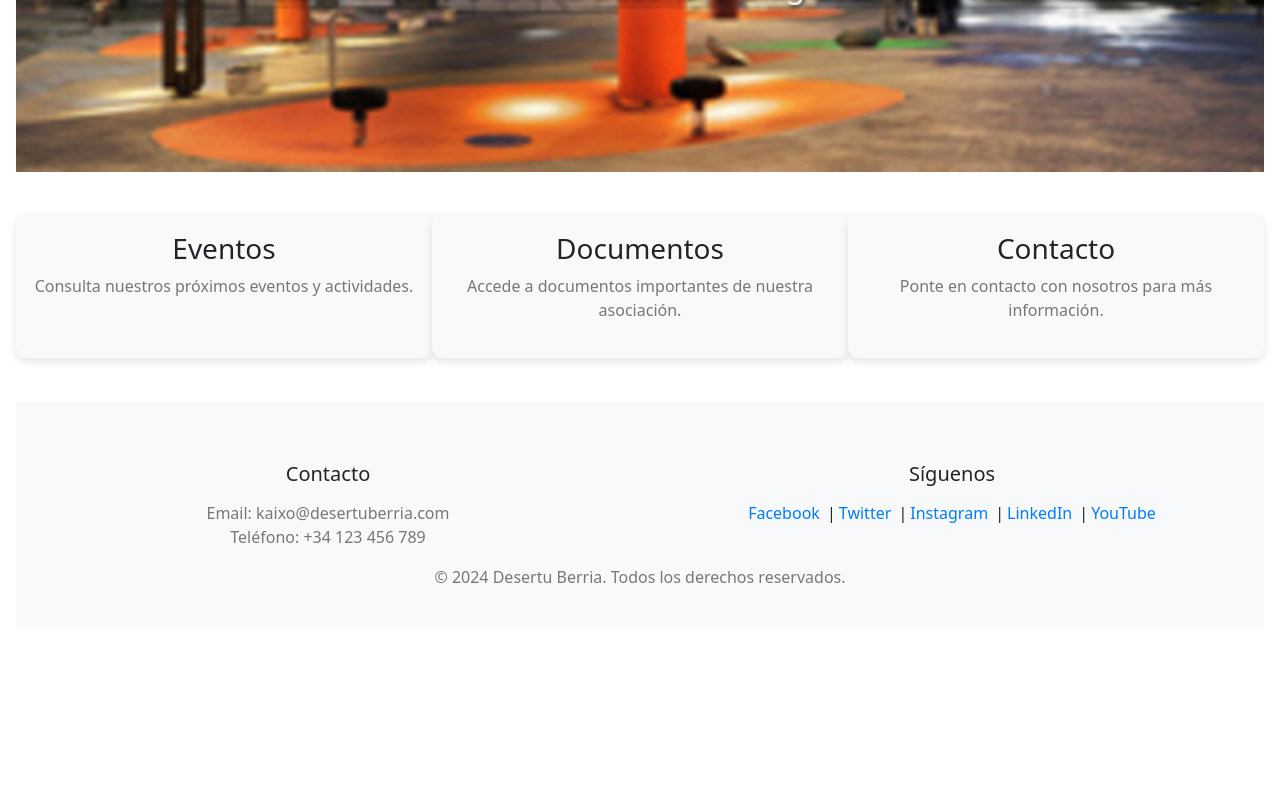
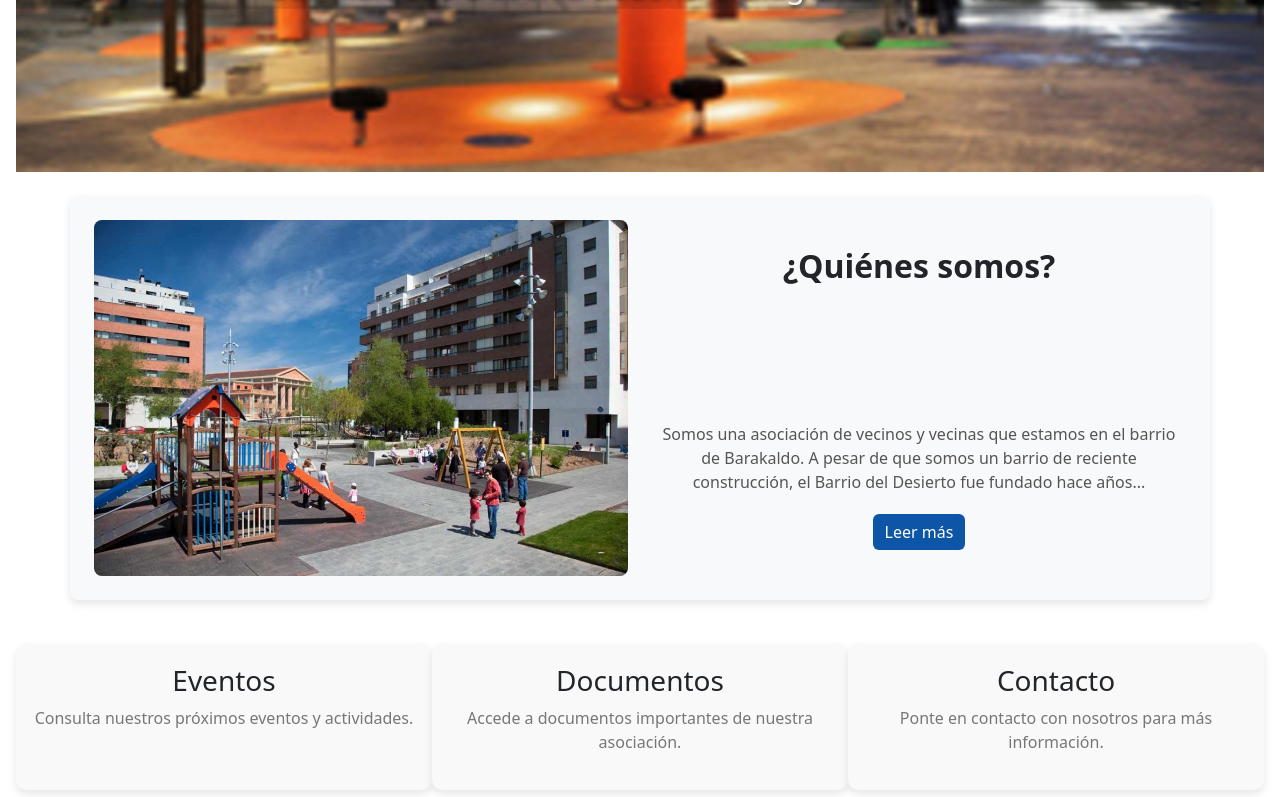
Before and after one commit to vickypineli/desertu.react, a React (Vite) app: page / in a window 1280 px wide. Shown: the part 600-1397 px from the top of the page. Before the commit the page ends 1245 px from the top, so only its background shows below. Built offline with nearby package versions, Linux system fonts and the light colour scheme.

Commit message:
AboutBox component created

```diff
--- /dev/null
+++ b/src/components/aboutBox/AboutBox.css
@@ -0,0 +1,33 @@
+/* src/components/AboutBox.css */
+.about-box {
+    background: #f8f9fa; /* Fondo claro */
+    border-radius: 8px;
+    box-shadow: 0 4px 8px rgba(0, 0, 0, 0.1); /* Sombra para darle un efecto de profundidad */
+  }
+
+  .about-box-image img {
+    border-radius: 8px;
+  }
+
+  .about-box-content {
+    padding: 20px;
+  }
+
+  .about-box-content h2 {
+    margin-bottom: 15px;
+    font-weight: bold;
+  }
+
+  .about-box-content p {
+    margin-bottom: 20px;
+    color: #555; /* Color gris para el texto */
+  }
+
+  .about-box-content .btn-primary {
+    background-color: #0d55a7; /* Personalización del color del botón */
+    border: none;
+  }
+
+  .about-box-content .btn-primary:hover {
+    background-color: #0a3e7c; /* Color cuando se pasa el ratón por encima */
+  }
--- /dev/null
+++ b/src/components/aboutBox/AboutBox.jsx
@@ -0,0 +1,36 @@
+// src/components/AboutBox.jsx
+import { Container, Row, Col } from 'react-bootstrap';
+import { Link } from 'react-router-dom';
+import './AboutBox.css';
+
+const AboutBox = () => {
+  return (
+    <Container className="about-box my-4 p-4">
+      <Row className="align-items-center">
+        {/* Caja izquierda: Imagen */}
+        <Col md={6} className="about-box-image">
+          <img
+            src="/assets/plaza-desierto3.jpg" // Reemplaza con la ruta correcta de la imagen
+            alt="Imagen del Barrio"
+            className="img-fluid"
+          />
+        </Col>
+
+        {/* Caja derecha: Título, texto y botón */}
+        <Col md={6} className="about-box-content">
+          <h2>¿Quiénes somos?</h2>
+          <p>
+            Somos una asociación de vecinos y vecinas que estamos en el barrio de Barakaldo.
+            A pesar de que somos un barrio de reciente construcción, el Barrio del Desierto
+            fue fundado hace años...
+          </p>
+          <Link to="/about">
+            <button className="btn btn-primary">Leer más</button>
+          </Link>
+        </Col>
+      </Row>
+    </Container>
+  );
+};
+
+export default AboutBox;
--- a/src/components/header/Header.css
+++ b/src/components/header/Header.css
@@ -21,9 +21,7 @@
 .nav-item {
   margin: 5px 0; /* Añadir espacio entre los enlaces */
 }
-.navbar-toggler {
-  border: none;
-}
+
 
 /* Evitar el deslizamiento en pantallas más grandes */
 @media (min-width: 992px) {
--- a/src/components/home/Home.jsx
+++ b/src/components/home/Home.jsx
@@ -3,11 +3,13 @@
 
 import Carousel from '../carousel/Carousel';
 import './Home.css';
+import AboutBox from '../aboutBox/AboutBox';
 
 function Home() {
   return (
     <>
       <Carousel />
+      <AboutBox />
       <div className="container-fluid">
         <div className="row text-center">
           <div className="col-md-4 mb-4">
--- a/src/main.jsx
+++ b/src/main.jsx
@@ -3,6 +3,8 @@ import ReactDOM from 'react-dom/client';
 import App from './App';
 import 'bootstrap/dist/css/bootstrap.min.css';  // Importa Bootstrap CSS
 import 'bootstrap/dist/js/bootstrap.bundle.min.js';  // Importa Bootstrap JS (necesario para que funcione el carrusel)
+import 'bootstrap/dist/css/bootstrap.min.css';
+
 import './index.css';
 
 ReactDOM.createRoot(document.getElementById('root')).render(
```
Also changed, not shown: public/assets/plaza-desierto3.jpg (added).
